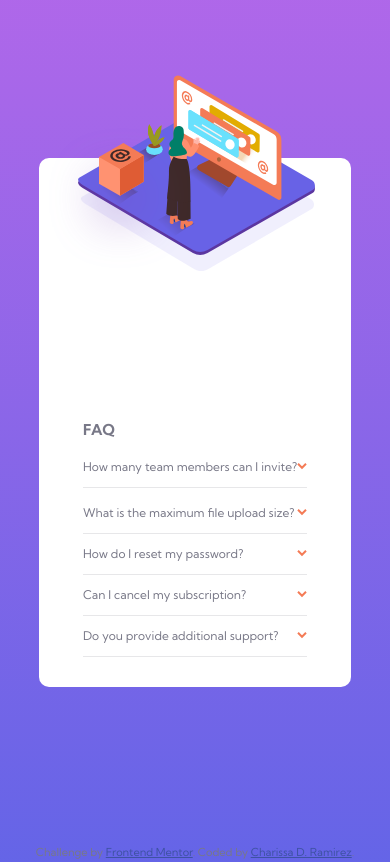
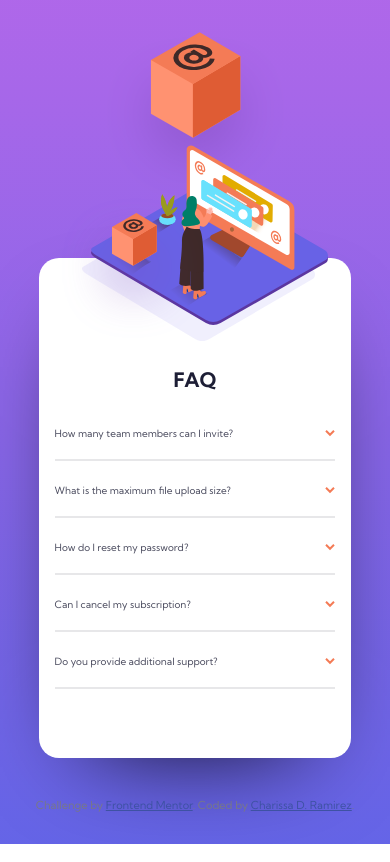
Before and after one commit to TrellixVulnTeam/faq-accordion_UHVW, a website: page index.html in a window 390 px wide. Drawn offline with Linux system fonts and the light colour scheme.

Commit message:
changing layout

```diff
--- a/index.html
+++ b/index.html
@@ -18,98 +18,108 @@
     <title>Frontend Mentor | FAQ Accordion Card</title>
   </head>
   <body>
-    <section id="container-accordion">
+    <div class="desktop">
+      <img src="./images/illustration-box-desktop.svg" alt="Computer image" />
+    </div>
+
     <div class="container">
-        <div class="left-col">
+      <div class="img">
         <img
-            class="img-accordion__mobile"
-            src="images/illustration-woman-online-mobile.svg"
+          class="img__desktop"
+          src="./images/illustration-woman-online-desktop.svg"
           alt="Woman using a computer"
         />
         <img
-            class="img-accordion__desktop"
-            src="images/illustration-woman-online-desktop.svg"
+          class="img__mobile"
+          src="./images/illustration-woman-online-mobile.svg"
           alt="Woman using a computer"
         />
       </div>
 
-        <div class="right-col">
-          <h2>FAQ</h2>
-          <div class="accordion">
-            <div class="accordion-panel">
-              <div class="accordion-card">
-                <div class="accordion-header">
+      <section class="accordion">
+        <h1>FAQ</h1>
+
+        <div class="accordion__panel">
+          <div class="accordion__header">
+            <div class="accordion__header--text">
               How many team members can I invite?
             </div>
-                <div class="accordion-header__icon-arrow">
-                  <img src="images/icon-arrow-down.svg" alt="Accordion header icon">
+            <div class="accordion__header--icon">
+              <img src="./images/icon-arrow-down.svg" alt="arrow icon" />
             </div>
           </div>
-              <div" class="accordion-body">
-                You can invite up to 2 additional users on the Free plan. There
-                is no limit on team members for the Premium plan.
+          <div class="accordion__body">
+            You can invite up to 2 additional users o n the Free plan. There is
+            no limit on team members for the Premium plan.
+          </div>
+          <hr />
+        </div>
+
+        <div class="accordion__panel">
+          <div class="accordion__header">
+            <div class="accordion__header--text">
+              What is the maximum file upload size?
+            </div>
+            <div class="accordion__header--icon">
+              <img src="./images/icon-arrow-down.svg" alt="arrow icon" />
             </div>
           </div>
+          <div class="accordion__body">
+            No more than 2 GB. All files in your account must fit your allotted
+            storage space.
+          </div>
+          <hr />
+        </div>
 
-            <div class="accordion-panel">
-              <div class="accordion-card">
-                <div class="accordion-header">
-                  What is the maximum file upload size?
+        <div class="accordion__panel">
+          <div class="accordion__header">
+            <div class="accordion__header--text">
+              How do I reset my password?
             </div>
-                <div class="accordion-header__icon-arrow">
-                  <img src="images/icon-arrow-down.svg" alt="Accordion header icon">
+            <div class="accordion__header--icon">
+              <img src="./images/icon-arrow-down.svg" alt="arrow icon" />
             </div>
           </div>
-              <div class="accordion-body">
-                No more than 2GB. All files in your account must fit your
-                allotted storage space.
+          <div class="accordion__body">
+            Click "Forgot password" from the login page or "Change password"
+            from your profile page. A reset link will be emailed to you.
+          </div>
+          <hr />
+        </div>
+
+        <div class="accordion__panel">
+          <div class="accordion__header">
+            <div class="accordion__header--text">
+              Can I cancel my subscription?
+            </div>
+            <div class="accordion__header--icon">
+              <img src="./images/icon-arrow-down.svg" alt="arrow icon" />
             </div>
           </div>
+          <div class="accordion__body">
+            Yes! Send us a message and we'll process your request no questions
+            asked.
+          </div>
+          <hr />
+        </div>
 
-            <div class="accordion-panel">
-              <div class="accordion-card">
-                <div class="accordion-header">How do I reset my password?</div>
-                <div class="accordion-header__icon-arrow">
-                  <img src="images/icon-arrow-down.svg" alt="Accordion header icon">
+        <div class="accordion__panel">
+          <div class="accordion__header">
+            <div class="accordion__header--text">
+              Do you provide additional support?
+            </div>
+            <div class="accordion__header--icon">
+              <img src="./images/icon-arrow-down.svg" alt="arrow icon" />
             </div>
           </div>
-              <div class="accordion-body">
-                Click “Forgot password” from the login page or “Change password”
-                from your profile page. A reset link will be emailed to you.
-              </div>
-            </div>
-
-            <div class="accordion-panel">
-              <div class="accordion-card">
-                <div class="accordion-header">Can I cancel my subscription?</div>
-                <div class="accordion-header__icon-arrow">
-                  <img src="images/icon-arrow-down.svg" alt="Accordion header icon">
-                </div>
-              </div>
-              <div class="accordion-body">
-                Yes! Send us a message and we’ll process your request no
-                questions asked.
-              </div>
-            </div>
-
-            <div class="accordion-panel">
-              <div class="accordion-card">
-                <div class="accordion-header">
-                  Do you provide additional support?
-                </div>
-                <div class="accordion-header__icon-arrow">
-                  <img src="images/icon-arrow-down.svg" alt="Accordion header icon">
-                </div>
-              </div>
-              <div class="accordion-body">
+          <div class="accordion__body">
             Chat and email support is available 24/7. Phone lines are open
             during normal business hours.
           </div>
-            </div>
-          </div>
-        </div>
+          <hr />
         </div>
       </section>
+    </div>
 
     <div class="attribution">
       Challenge by
--- a/sass/_base.scss
+++ b/sass/_base.scss
@@ -10,24 +10,31 @@
   --color-Light-grayish-blue: hsl(240, 5%, 91%);
 }
 
+$transition-duration: 0.5s;
+
+@mixin Font($font-weight) {
+  font-family: "Kumbh Sans", sans-serif;
+  font-weight: $font-weight;
+}
+
+@mixin centerFlex($flex-direction) {
+  display: flex;
+  flex-direction: $flex-direction;
+  align-items: center;
+}
+
 * {
   margin: 0;
   padding: 0;
 }
 
-*,
-*::before,
-*::after {
-  box-sizing: inherit;
-}
-
 html {
   box-sizing: border-box;
-  font-size: 62.5%;
 }
 
 body {
   font-family: "Kumbh Sans", sans-serif;
+  font-size: 62.5%;
   font-weight: 400;
   line-height: 1.6;
   color: var(--color-dark-grayish-blue);
@@ -38,4 +45,10 @@ body {
   );
   background-size: cover;
   background-repeat: no-repeat;
+  min-height: 100vh;
+
+  display: flex;
+  flex-direction: column;
+  align-items: center;
+  justify-content: center;
 }
--- a/sass/_layout.scss
+++ b/sass/_layout.scss
@@ -1,34 +1,109 @@
-.img-accordion__mobile {
-  display: block;
+figure {
+  z-index: 2;
+  position: absolute;
+  transform: translate(-483px, 48px);
+
+  img {
+    transition: transform $transition-duration ease-out;
+
+    &.active {
+      transform: translate(0, -20px);
     }
-
-.img-accordion__desktop {
-  display: none;
   }
-
-#container-accordion {
-  min-height: 100vh;
-  display: flex;
-  align-items: center;
-  justify-content: center;
-  padding: 10rem 0;
 }
 
 .container {
+  background-color: white;
+  border-radius: 20px;
+
   display: flex;
+  flex-direction: row;
   align-items: center;
-  justify-content: center;
-  flex-direction: column;
-  background-color: #fff;
-  border-radius: 1rem;
-  padding: 3rem 1rem;
-  // width: 28rem;
-  // max-width: 130rem;
 
-  width: 80%;
+  height: 500px;
+
+  box-shadow: 0px 35px 100px -50px black;
 }
 
-.left-col {
+.img {
+  @include centerFlex(row);
+  overflow: hidden;
+  height: 100%;
+
+  background: url("../images/bg-pattern-desktop.svg");
+  background-position: -545px 65%;
+  background-size: 200%;
+  background-repeat: no-repeat;
+
+  &__desktop {
+    transform: translateX(-16%);
+  }
+}
+
+.accordion {
+  margin: 10px 50px;
+  width: 400px;
+
+  h1 {
+    color: hsl(238, 29%, 16%);
+    padding: 10px 0px 20px 0px;
+    font-size: 2em;
+  }
+
+  &__panel {
+    padding: 5px 0px;
+  }
+
+  &__header {
+    color: hsl(237, 12%, 33%);
+    display: flex;
+    justify-content: space-between;
+    margin: 5px 0px 10px 0px;
+
+    cursor: pointer;
+    user-select: none;
+
+    transition: color $transition-duration ease-out;
+
+    &--icon {
+      transition: transform $transition-duration ease-out;
+    }
+
+    &:hover {
+      color: hsl(14, 88%, 65%);
+    }
+
+    &.active {
+      font-weight: 700;
+
+      .accordion__header--icon {
+        transform: rotate(180deg);
+      }
+    }
+  }
+
+  &__body {
+    color: hsl(237, 12%, 33%);
+    max-height: 0;
+    overflow: hidden;
+
+    transition: max-height $transition-duration ease-out;
+  }
+}
+
+hr {
+  border: 0.5px solid hsl(240, 5%, 91%);
+  background-color: hsl(240, 5%, 91%);
+  margin: 7px 0px;
+}
+
+@media (max-width: 1080px) {
+  .container {
+    flex-direction: column;
+    margin: 10vw;
+  }
+
+  .img {
     width: 100%;
     height: 230px;
 
@@ -44,53 +119,125 @@
     transform: translateY(-113px);
   }
 
-// .right-col {
-//   flex: 1;
-// }
+  .accordion {
+    width: 90%;
+    transform: translateY(-110px);
 
-.accordion {
-  padding: 0.5rem 0;
+    &__body {
+      color: hsl(237, 12%, 33%);
+      max-height: 0;
+      overflow: hidden;
 
-  // display: flex;
-  // justify-content: space-between;
-
-  &-card {
-    display: flex;
-    align-items: center;
-
-    border-bottom: 1px solid var(--color-Light-grayish-blue);
-  }
-
-  &-header {
-    color: var(--color-dark-grayish-blue);
-    font-size: 1.2rem;
-    line-height: 4rem;
-
-    margin-right: auto;
-
-    cursor: pointer;
-
-    &:focus {
-      color: var(--color-very-dark-grayish-blue);
-      font-size: 1.3rem;
+      transition: max-height $transition-duration ease-out;
     }
   }
 
-  &-body {
-    color: var(--color-dark-grayish-blue);
-    font-size: 1.2rem;
+  h1 {
+    text-align: center;
+  }
+
+  .img__desktop {
     display: none;
   }
+
+  .img__mobile {
+    display: unset;
   }
+}
+// .img-accordion__mobile {
+//   display: block;
+// }
 
-/* .container-accordion {
-      display: flex;
-      align-items: center;
-      justify-content: center;
-      flex-direction: column;
-      text-align: center;
-      padding: 0 3rem;
-      max-width: 130rem;
-      margin: 20rem auto;
-      background: #fff;
-    } */
+// .img-accordion__desktop {
+//   display: none;
+// }
+
+// #container-accordion {
+//   min-height: 100vh;
+//   display: flex;
+//   align-items: center;
+//   justify-content: center;
+//   padding: 10rem 0;
+// }
+
+// .container {
+//   display: flex;
+//   align-items: center;
+//   justify-content: center;
+//   flex-direction: column;
+//   background-color: #fff;
+//   border-radius: 1rem;
+//   padding: 3rem 1rem;
+//   // width: 28rem;
+//   // max-width: 130rem;
+
+//   width: 80%;
+// }
+
+// .left-col {
+//   width: 100%;
+//   height: 230px;
+//   // flex: 0 0 48%;
+
+//   justify-content: center;
+//   overflow: visible;
+
+//   background: url("../images/bg-pattern-mobile.svg");
+//   background-repeat: no-repeat;
+//   background-size: 233px 100px;
+//   background-position-x: 54%;
+//   background-position-y: 96px;
+
+//   transform: translateY(-113px);
+// }
+
+// // .right-col {
+// //   flex: 1;
+// // }
+
+// .accordion {
+//   padding: 0.5rem 0;
+
+//   // display: flex;
+//   // justify-content: space-between;
+
+//   &-card {
+//     display: flex;
+//     align-items: center;
+
+//     border-bottom: 1px solid var(--color-Light-grayish-blue);
+//   }
+
+//   &-header {
+//     color: var(--color-dark-grayish-blue);
+//     font-size: 1.2rem;
+//     line-height: 4rem;
+
+//     margin-right: auto;
+
+//     cursor: pointer;
+
+//     &:focus {
+//       color: var(--color-very-dark-grayish-blue);
+//       font-size: 1.3rem;
+//     }
+//   }
+
+//   &-body {
+//     color: var(--color-dark-grayish-blue);
+//     font-size: 1.2rem;
+//     display: none;
+//   }
+// }
+
+// /* .container-accordion {
+//       display: flex;
+//       align-items: center;
+//       justify-content: center;
+//       flex-direction: column;
+//       text-align: center;
+//       padding: 0 3rem;
+//       max-width: 130rem;
+//       margin: 20rem auto;
+//       background: #fff;
+//     } */
```
Also changed, not shown: css/style.css. Lines whose indentation alone changed are shown as unchanged.
